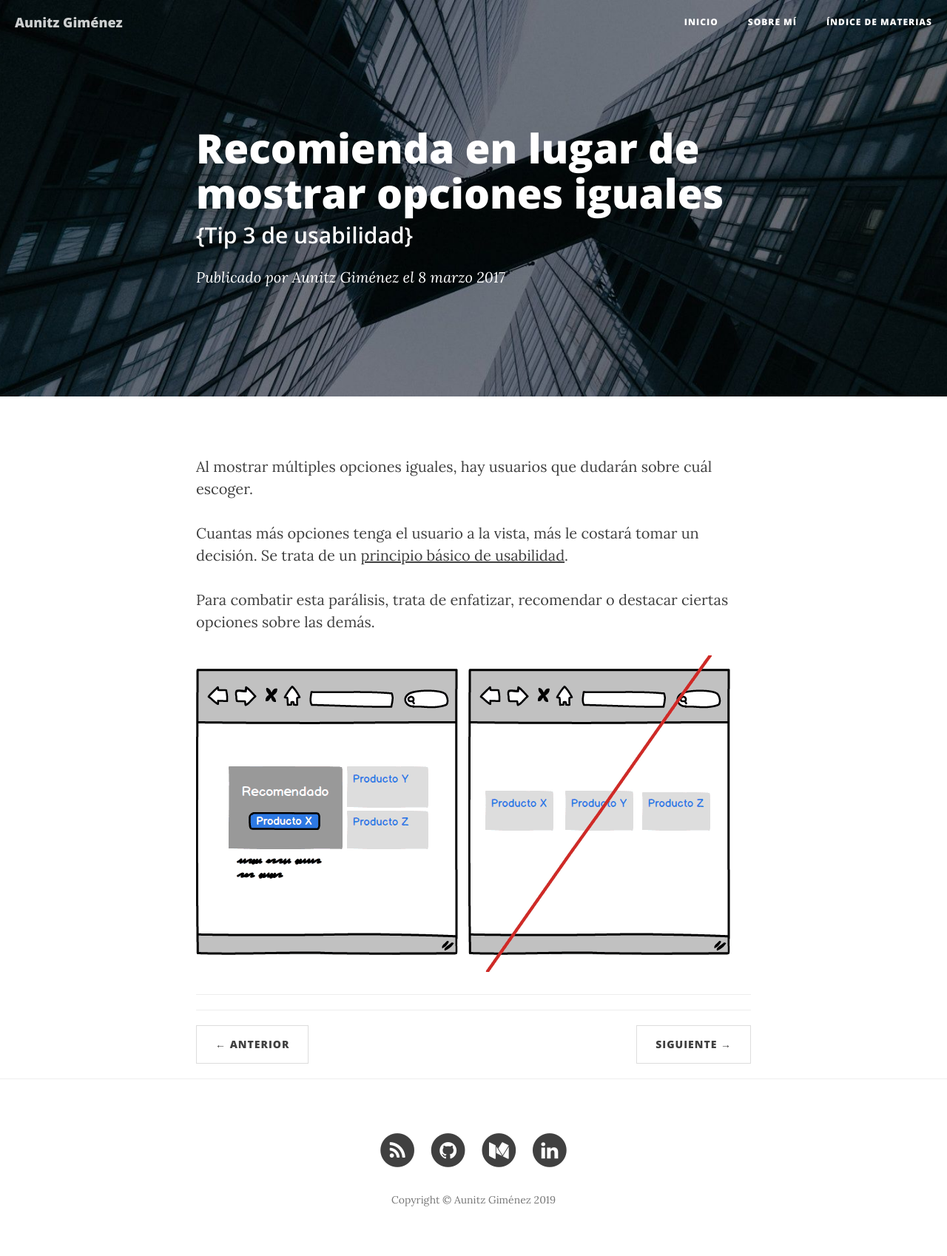
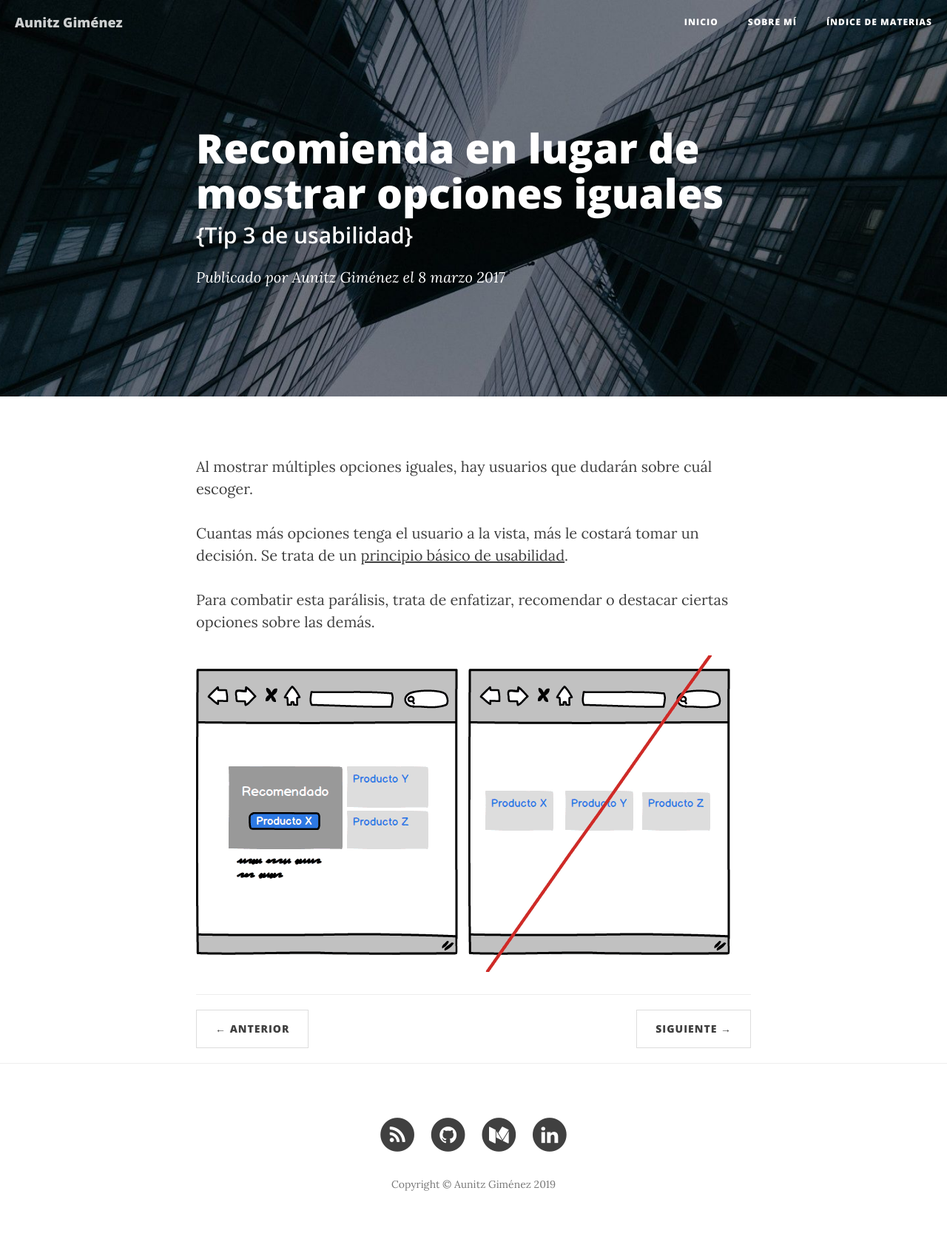
Before and after one commit to aunitz/beta, a Jekyll site: the page built from _posts/2017-03-08-tip-3-recomienda-una-opcion.markdown, in a window 1280 px wide. Shown: the whole page at 74% size. Built offline with Jekyll 4.4.1, drawn with Linux system fonts in a browser that asks for light colours; nearby versions of some CDN libraries; after the commit the page ends 1677 px from its top, so only the background shows below that.

Commit message:
Refactor de un hr que sobraba en el template de los posts

```diff
--- a/_includes/disqus.html
+++ b/_includes/disqus.html
@@ -14,4 +14,6 @@
 	</script>
 	<noscript>Please enable JavaScript to view the <a href="http://disqus.com/?ref_noscript">comments powered by Disqus.</a></noscript>
 </div>
+
+<hr>
 {% endif %}
--- a/_layouts/post.html
+++ b/_layouts/post.html
@@ -47,8 +47,6 @@ layout: default
 
                 {% include disqus.html %}
 
-                <hr>
-
                 <ul class="pager">
                     {% if page.previous.url %}
                     <li class="previous">
```
